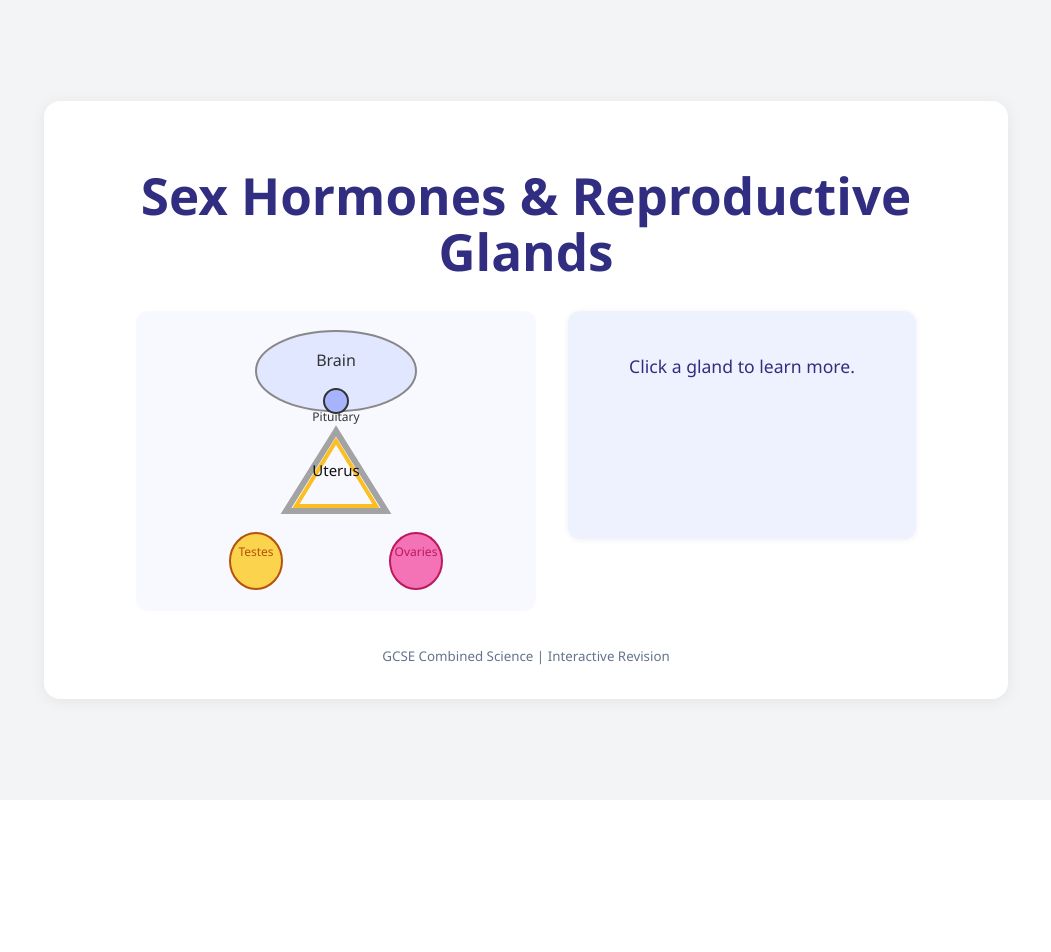
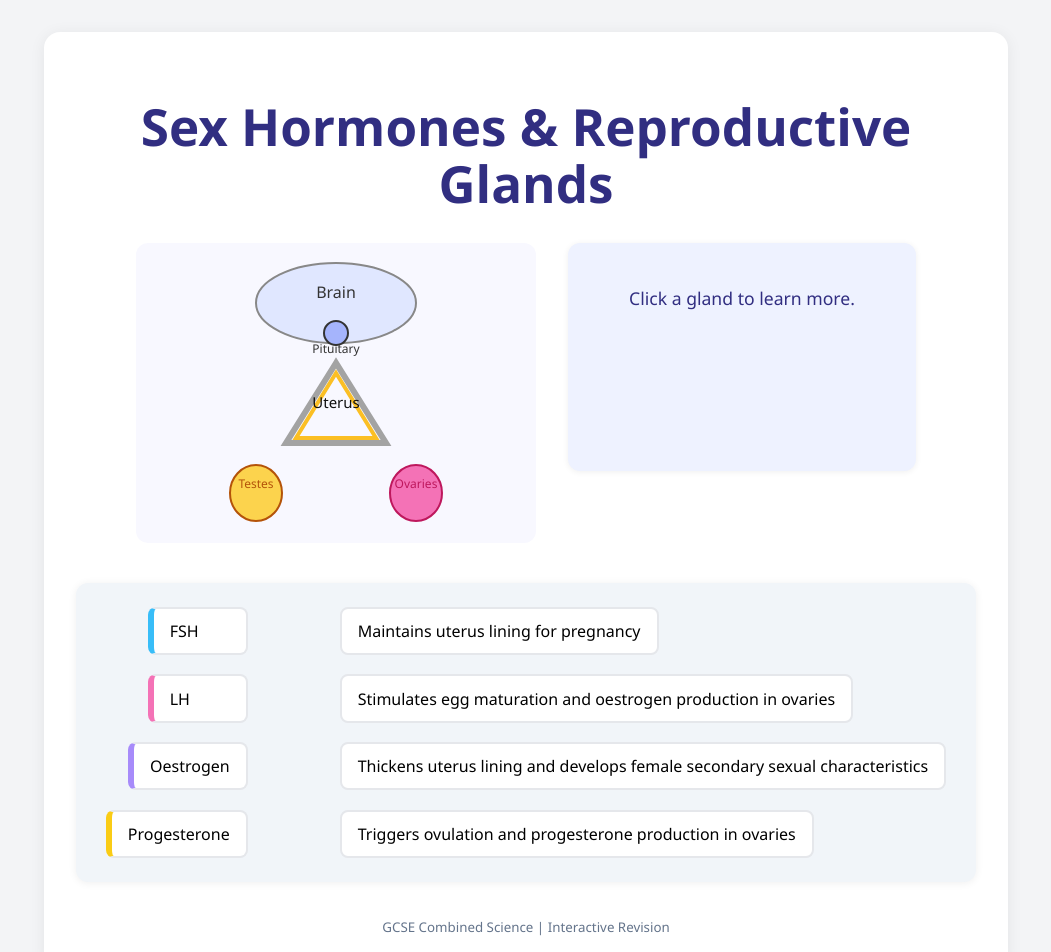
Before and after one commit to taggatron/sex-hormones, a React (Vite) app: page / in a window 1280 px wide. Shown: the top 952 px of the page, without its empty margins (114-1165 px from the left). Before the commit the page ends 800 px from the top, so only its background shows below. Built offline with nearby package versions, Linux system fonts and the light colour scheme.

Commit message:
Question check

```diff
--- a/src/App.css
+++ b/src/App.css
@@ -301,6 +301,68 @@ footer {
   font-weight: bold;
 }
 
+.knowledge-check-container {
+  display: flex;
+  justify-content: center;
+  align-items: flex-start;
+  gap: 0.5rem;
+  margin: 2.5rem 0 1.5rem 0;
+  background: #f1f5f9;
+  border-radius: 12px;
+  box-shadow: 0 1px 8px #0001;
+  padding: 1.5rem 0.5rem;
+  flex-wrap: wrap;
+}
+
+.kc-col {
+  display: flex;
+  flex-direction: column;
+  gap: 1.2rem;
+}
+
+.kc-hormones {
+  min-width: 120px;
+  align-items: flex-end;
+}
+
+.kc-defs {
+  min-width: 220px;
+  align-items: flex-start;
+}
+
+.kc-btn {
+  background: #fff;
+  border: 2px solid #e5e7eb;
+  border-radius: 8px;
+  padding: 0.7rem 1rem;
+  font-size: 1rem;
+  text-align: left;
+  min-width: 100px;
+  min-height: 44px;
+  cursor: pointer;
+  transition: background 0.2s, border 0.2s, color 0.2s;
+  outline: none;
+}
+
+.kc-btn.kc-selected {
+  border-color: #6366f1;
+  background: #e0e7ff;
+}
+
+.kc-btn:disabled {
+  opacity: 0.7;
+  cursor: not-allowed;
+}
+
+.kc-lines {
+  flex-shrink: 0;
+  margin: 0 0.5rem;
+  overflow: visible;
+  height: 220px;
+  width: 60px;
+  pointer-events: none;
+}
+
 @media (max-width: 700px) {
   .container {
     padding: 0.5rem;
@@ -340,4 +402,27 @@ footer {
     font-size: 0.9rem;
     margin-top: 1rem;
   }
+
+  .knowledge-check-container {
+    flex-direction: column;
+    align-items: stretch;
+    padding: 1rem 0.2rem;
+  }
+
+  .kc-col {
+    flex-direction: row;
+    gap: 0.5rem;
+    justify-content: center;
+    min-width: 0;
+  }
+
+  .kc-hormones,
+  .kc-defs {
+    min-width: 0;
+    align-items: center;
+  }
+
+  .kc-lines {
+    display: none;
+  }
 }
--- a/src/App.tsx
+++ b/src/App.tsx
@@ -131,6 +131,111 @@ function Sidebar({ info, fshGlow, lhGlow, oestrogenGlow, progesteroneGlow }: { i
   )
 }
 
+// Knowledge Check Data and Component
+const HORMONES = [
+  { name: 'FSH', color: '#38bdf8' },
+  { name: 'LH', color: '#f472b6' },
+  { name: 'Oestrogen', color: '#a78bfa' },
+  { name: 'Progesterone', color: '#facc15' },
+];
+const DEFINITIONS = [
+  'Maintains uterus lining for pregnancy', // Progesterone
+  'Stimulates egg maturation and oestrogen production in ovaries', // FSH
+  'Thickens uterus lining and develops female secondary sexual characteristics', // Oestrogen
+  'Triggers ovulation and progesterone production in ovaries', // LH
+];
+const CORRECT_MATCHES = [1, 3, 2, 0];
+
+function KnowledgeCheck() {
+  const [selectedHormone, setSelectedHormone] = useState<number|null>(null);
+  const [selectedDef, setSelectedDef] = useState<number|null>(null);
+  const [matches, setMatches] = useState<(number|null)[]>([null, null, null, null]);
+  const [results, setResults] = useState<(boolean|null)[]>([null, null, null, null]);
+
+  function handleHormoneClick(idx: number) {
+    setSelectedHormone(idx);
+  }
+  function handleDefClick(idx: number) {
+    if (selectedHormone !== null && matches[selectedHormone] === null && !matches.includes(idx)) {
+      const newMatches = [...matches];
+      newMatches[selectedHormone] = idx;
+      setMatches(newMatches);
+      const newResults = [...results];
+      newResults[selectedHormone] = CORRECT_MATCHES[selectedHormone] === idx;
+      setResults(newResults);
+      setSelectedHormone(null);
+      setSelectedDef(null);
+    } else {
+      setSelectedDef(idx);
+    }
+  }
+  function getButtonStyle(idx: number, isHormone: boolean) {
+    const matchIdx = isHormone ? matches[idx] : matches.indexOf(idx);
+    const matched = matchIdx !== null && matchIdx !== -1;
+    const correct = isHormone ? results[idx] : results[matches.indexOf(idx)];
+    if (matched) {
+      return {
+        background: correct ? '#bbf7d0' : '#fecaca',
+        borderColor: correct ? '#22c55e' : '#ef4444',
+        color: '#222',
+        fontWeight: 600,
+      };
+    }
+    return {};
+  }
+  return (
+    <div className="knowledge-check-container">
+      <div className="kc-col kc-hormones">
+        {HORMONES.map((h, i) => (
+          <button
+            key={h.name}
+            className={`kc-btn${selectedHormone === i ? ' kc-selected' : ''}`}
+            style={{ borderLeft: `6px solid ${h.color}`, ...getButtonStyle(i, true) }}
+            disabled={matches[i] !== null}
+            onClick={() => handleHormoneClick(i)}
+          >
+            {h.name}
+          </button>
+        ))}
+      </div>
+      <svg className="kc-lines" width="60" height="220">
+        {matches.map((defIdx, hIdx) => (
+          defIdx !== null ? (
+            <line
+              key={hIdx}
+              x1={0}
+              y1={30 + hIdx * 50}
+              x2={60}
+              y2={30 + defIdx * 50}
+              stroke={results[hIdx] ? '#22c55e' : '#ef4444'}
+              strokeWidth={3}
+              markerEnd="url(#arrow)"
+            />
+          ) : null
+        ))}
+        <defs>
+          <marker id="arrow" markerWidth="8" markerHeight="8" refX="8" refY="4" orient="auto" markerUnits="strokeWidth">
+            <path d="M0,0 L8,4 L0,8" fill="#888" />
+          </marker>
+        </defs>
+      </svg>
+      <div className="kc-col kc-defs">
+        {DEFINITIONS.map((def, i) => (
+          <button
+            key={def}
+            className={`kc-btn${selectedDef === i ? ' kc-selected' : ''}`}
+            style={getButtonStyle(i, false)}
+            disabled={matches.includes(i)}
+            onClick={() => handleDefClick(i)}
+          >
+            {def}
+          </button>
+        ))}
+      </div>
+    </div>
+  );
+}
+
 function App() {
   const [selected, setSelected] = useState<string | null>(null)
   const [fshActive, setFshActive] = useState(false)
@@ -210,6 +315,7 @@ function App() {
         <GlandDiagram onSelect={handleSelect} fshActive={fshActive} lhActive={lhActive} oestrogenActive={oestrogenActive} progesteroneActive={progesteroneActive} uterusThick={uterusThick} />
         <Sidebar info={selected ? GLAND_INFO[selected] : null} fshGlow={fshGlow} lhGlow={lhGlow} oestrogenGlow={oestrogenGlow} progesteroneGlow={progesteroneGlow} />
       </div>
+      <KnowledgeCheck />
       <footer>
         <small>GCSE Combined Science | Interactive Revision</small>
       </footer>
```
